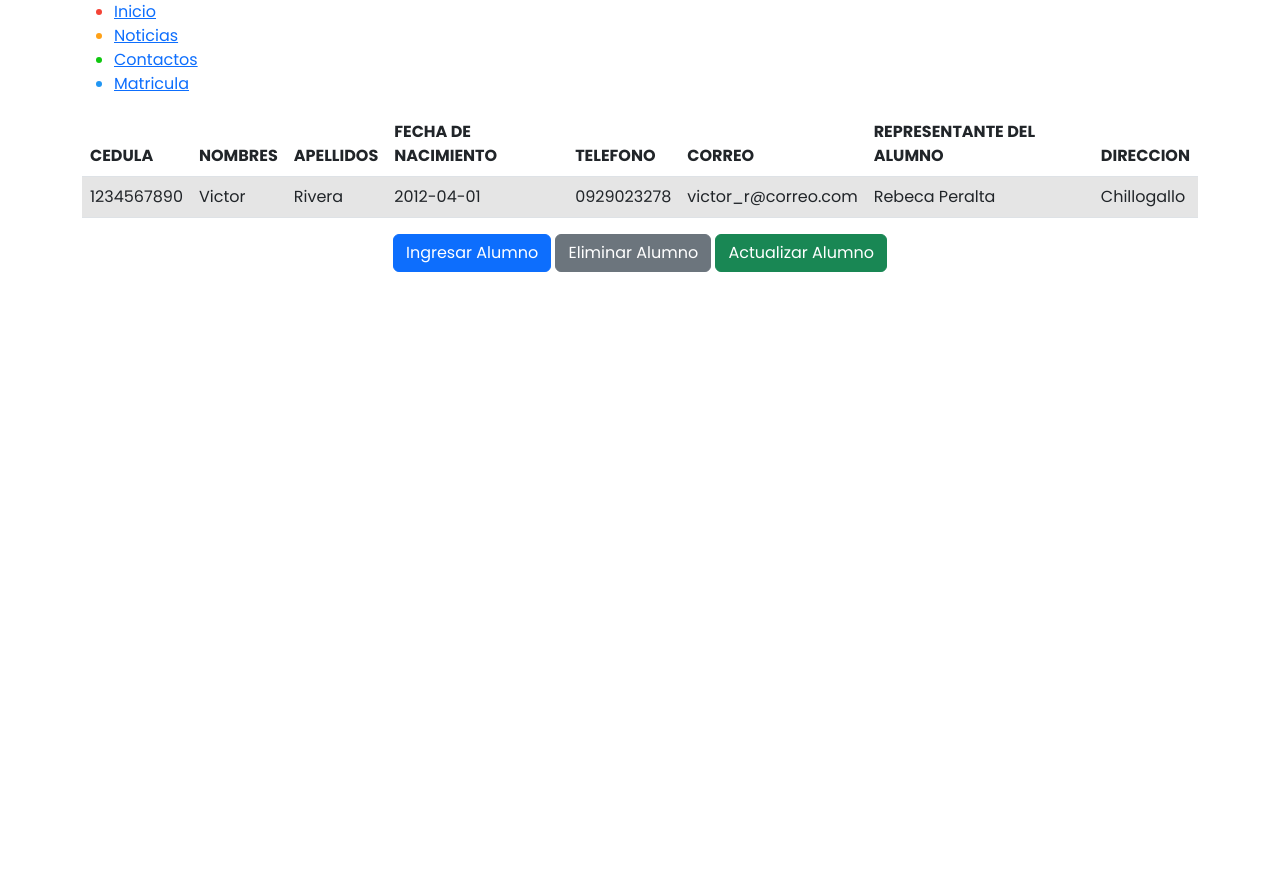
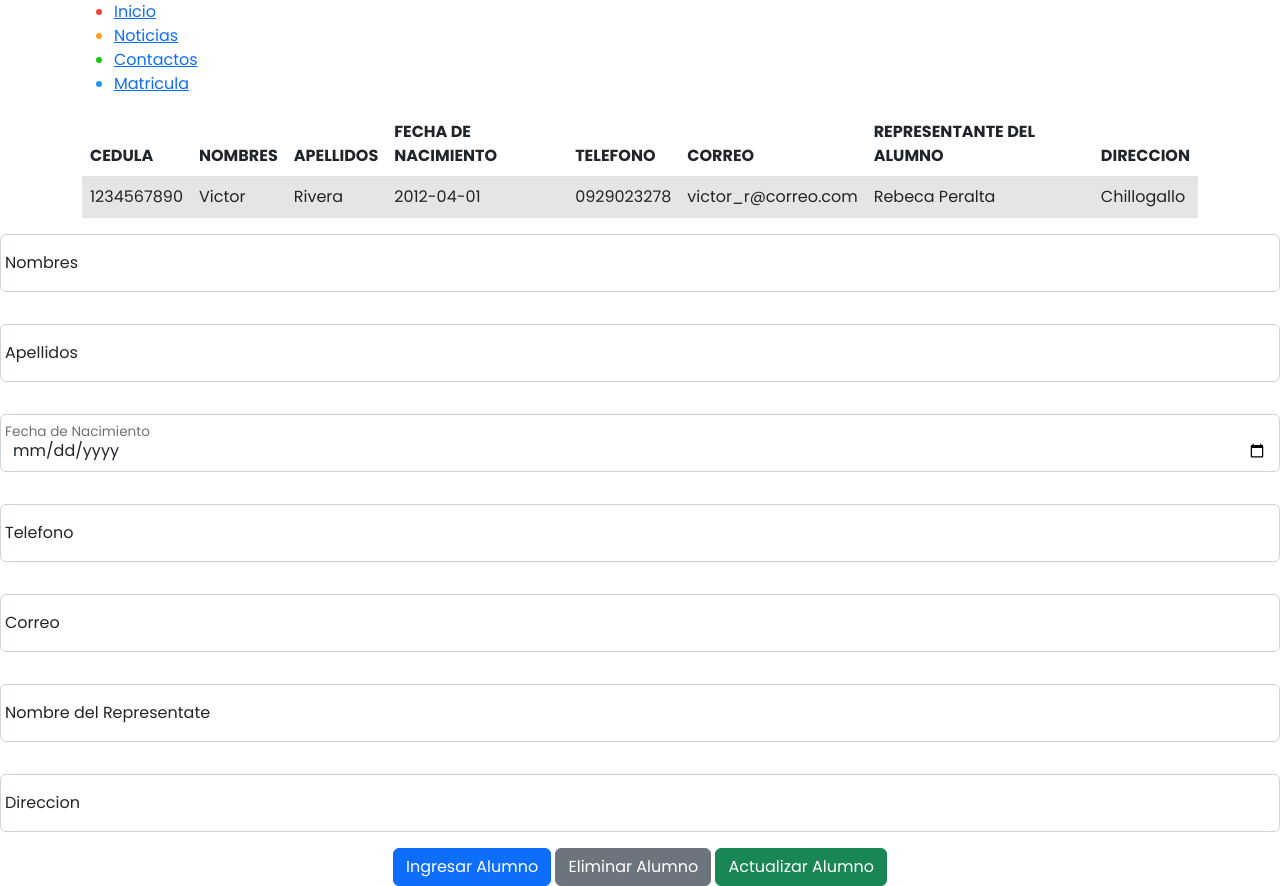
Before and after one commit to libreriavict/practischool, a PHP site: page / in a window 1280 px wide. Before the commit the page ends 272 px from the top, so only its background shows below. Run offline with PHP 8.4, Linux system fonts and the light colour scheme; data comes from the database, SQL or seed files in the repository.

Commit message:
Añadiendo labels para ingresar estudiante

```diff
--- a/index.php
+++ b/index.php
@@ -132,11 +132,50 @@ $estudiante = "SELECT * FROM tbl_estudiante";
         </table>
     </div>
 
+    <form class="row g-3 needs-validation">
+
+        <div class="form-floating mb-3">
+            <input type="text" class="form-control" id="Nombres" placeholder="Nombres">
+            <label for="floatingInput">Nombres</label>
+        </div>
+
+        <div class="form-floating mb-3">
+            <input type="text" class="form-control" id="Apellidos" placeholder="Apellidos">
+            <label for="floatingInput">Apellidos</label>
+        </div>
+
+        <div class="form-floating mb-3">
+            <input type="date" class="form-control" id="Fecha" placeholder="Fecha">
+            <label for="floatingInput">Fecha de Nacimiento</label>
+        </div>
+
+        <div class="form-floating mb-3">
+            <input type="text" class="form-control" id="Telefono" placeholder="Telefono">
+            <label for="floatingInput">Telefono</label>
+        </div>
+        <div class="form-floating mb-3">
+            <input type="email" class="form-control" id="Correo" placeholder="name@example.com">
+            <label for="floatingInput">Correo</label>
+        </div>
+
+        <div class="form-floating mb-3">
+            <input type="text" class="form-control" id="Representate" placeholder="Representate">
+            <label for="floatingInput">Nombre del Representate</label>
+        </div>
+
+        <div class="form-floating mb-3">
+            <input type="text" class="form-control" id="Direccion" placeholder="Direccion">
+            <label for="floatingInput">Direccion</label>
+        </div>
+
+    </form>
+
     <div class="container-lg text-center">
 
         <button type="button" class="btn btn-primary">Ingresar Alumno</button>
         <button type="button" class="btn btn-secondary">Eliminar Alumno</button>
         <button type="button" class="btn btn-success">Actualizar Alumno</button>
+
     </div>
 
 
```
Lines whose indentation alone changed are shown as unchanged.
